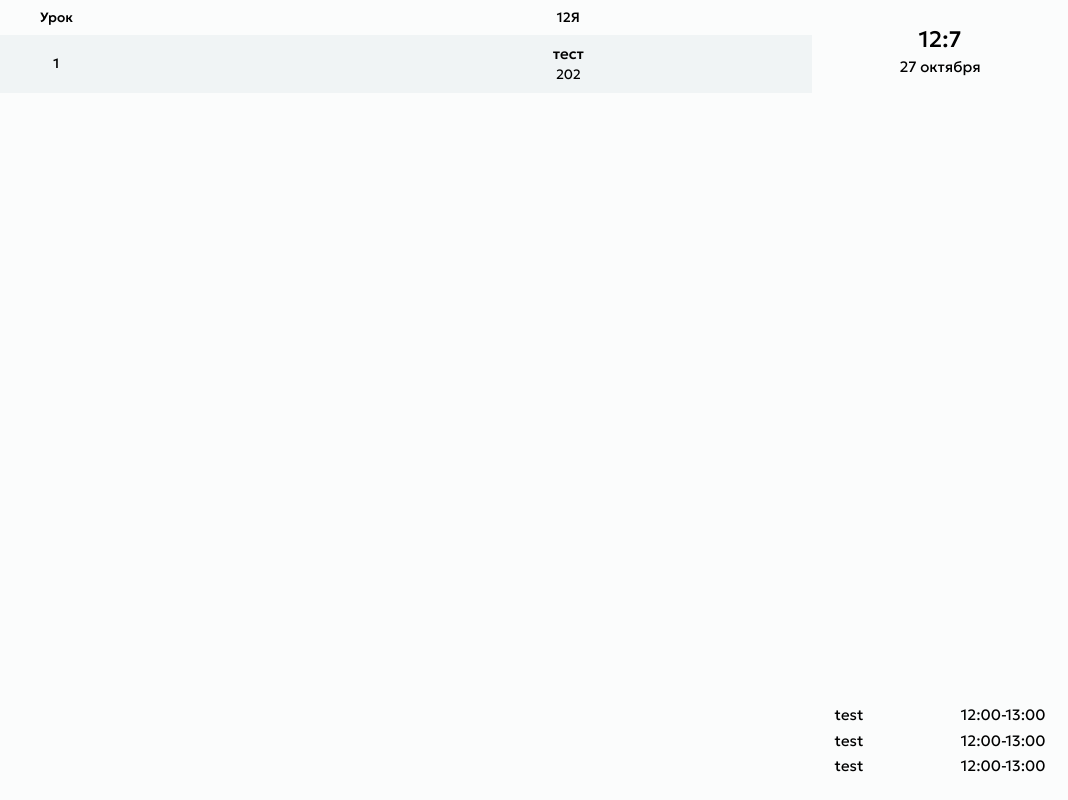
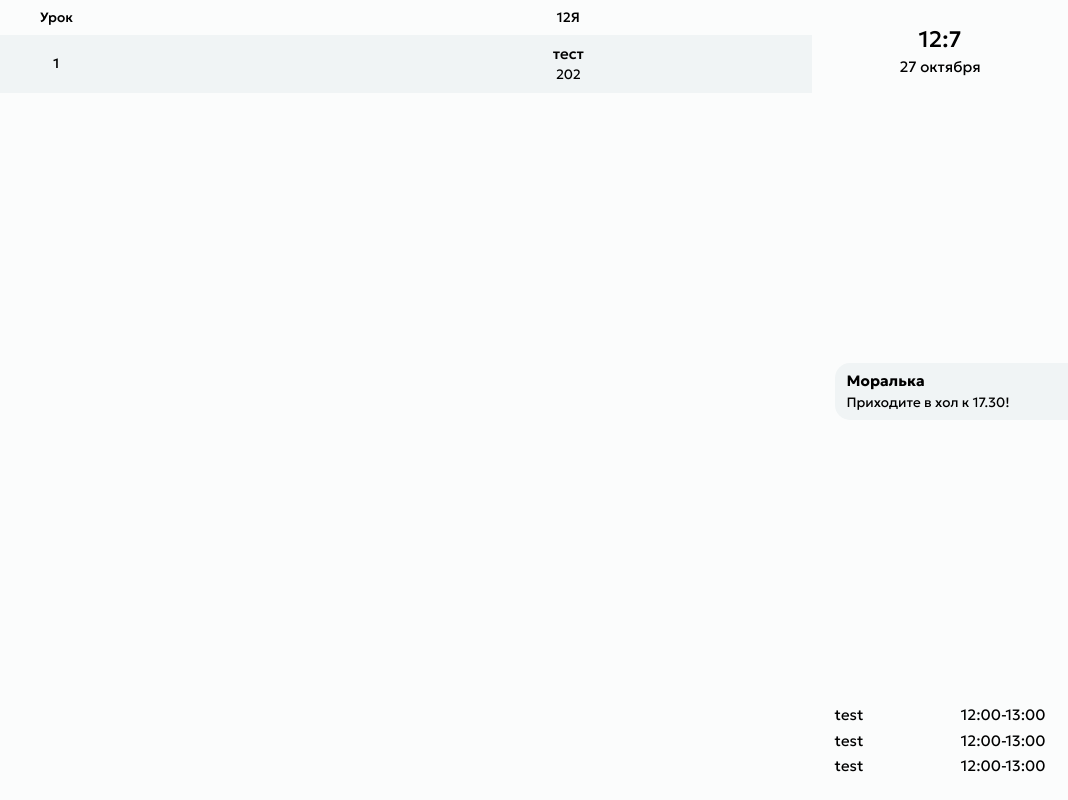
Before and after one commit to T-e-i-l-s/Li7ScheduleUI, a React (Vite) app: page / in a window 1280 px wide. Shown: the whole page, without its empty margins (212-1280 px from the left). Built offline with nearby package versions, Linux system fonts and the light colour scheme.

Commit message:
Notifications View

```diff
--- a/src/ui/pages/App.jsx
+++ b/src/ui/pages/App.jsx
@@ -3,6 +3,7 @@ import LessonScheduleView from "../views/lessonScheduleView/LessonScheduleView";
 import { useState } from "react";
 import TimeView from "../views/timeView/TimeView";
 import DailyRoutineView from "../views/dailyRoutineView/DailyRoutineView";
+import NotificationsView from "../views/notificationsView/NotificationsView";
 
 function App() {
   const [lessonSchedule, setLessonSchedule] = useState({
@@ -38,6 +39,24 @@ function App() {
     },
   ]);
 
+  const [notifications, setNotifications] = useState([
+    {
+      id: 0,
+      title: "Моралька",
+      description: "Приходите в хол к 17.30!",
+    },
+    {
+      id: 0,
+      title: "Линейка",
+      description: "Ждем всех в 8.20!",
+    },
+    {
+      id: 0,
+      title: "Расписание",
+      description: "Доска была обновлена при поддержке команды Алексея Леухина",
+    },
+  ]);
+
   return (
     <div className="container">
       <div className="lessonScheduleContainer">
@@ -45,6 +64,7 @@ function App() {
       </div>
       <div className="infoColumn">
         <TimeView />
+        <NotificationsView notifications={notifications} />
         <DailyRoutineView dailyRoutine={dailyRoutine} />
       </div>
     </div>
--- a/src/ui/views/dailyRoutineView/DailyRoutineView.css
+++ b/src/ui/views/dailyRoutineView/DailyRoutineView.css
@@ -18,7 +18,3 @@
 
   width: 100%;
 }
-
-.date {
-  font-size: 1rem;
-}
--- /dev/null
+++ b/src/ui/views/notificationsView/NotificationsView.css
@@ -0,0 +1,61 @@
+.carouselContainer {
+  position: relative;
+
+  width: calc(100% - 1.5rem);
+  height: 100%;
+
+  margin-left: 1.5rem;
+
+  overflow: hidden;
+}
+
+.carouselItem {
+  position: absolute;
+  top: 0;
+  left: 0;
+
+  display: flex;
+  justify-content: center;
+  align-items: center;
+
+  width: 100%;
+  height: 100%;
+
+  transition: transform 0.5s ease;
+  transform: translateX(100%);
+}
+
+.carouselItem.active {
+  transform: translateX(0);
+}
+
+.carouselItem.animate {
+  transform: translateX(100%);
+}
+
+.notificationContainer {
+  display: flex;
+  flex-direction: column;
+  justify-content: start;
+  align-items: start;
+
+  width: 100%;
+
+  background-color: var(--secondary-background-color);
+
+  border-radius: 1rem 0rem 0rem 1rem;
+
+  padding: 0.5rem;
+  padding-left: 0.8rem;
+  padding-right: 0.8rem;
+}
+
+
+.notificationTitle {
+  font-size: 1rem;
+  font-weight: 700;
+}
+
+.notificationDescription {
+  font-size: 0.9rem;
+}
--- /dev/null
+++ b/src/ui/views/notificationsView/NotificationsView.jsx
@@ -0,0 +1,46 @@
+import { useEffect, useState } from "react";
+import "./NotificationsView.css";
+
+// View с временем и датой
+function NotificationsView({ notifications }) {
+  const [currentNotificationIndex, setCurrentNotificationIndex] = useState(0);
+  const [isAnimating, setIsAnimating] = useState(false);
+
+  const nextItem = () => {
+    setIsAnimating(true);
+    setTimeout(() => {
+      setCurrentNotificationIndex(
+        (prevIndex) => (prevIndex + 1) % notifications.length
+      );
+      setIsAnimating(false);
+    }, 500);
+  };
+
+  useEffect(() => {
+    const intervalId = setInterval(nextItem, 10000);
+    return () => clearInterval(intervalId);
+  }, [notifications.length]);
+
+  return (
+    <div className="carouselContainer">
+      {notifications.map((item, index) => (
+        <div
+          key={index}
+          className={`carouselItem ${
+            index === currentNotificationIndex ? "active" : ""
+          } ${
+            isAnimating && index === currentNotificationIndex ? "animate" : ""
+          }`}
+          style={{ zIndex: index === currentNotificationIndex ? 2 : 1 }}
+        >
+          <div className="notificationContainer">
+            <p className="notificationTitle">{item.title}</p>
+            <p className="notificationDescription">{item.description}</p>
+          </div>
+        </div>
+      ))}
+    </div>
+  );
+}
+
+export default NotificationsView;
```
